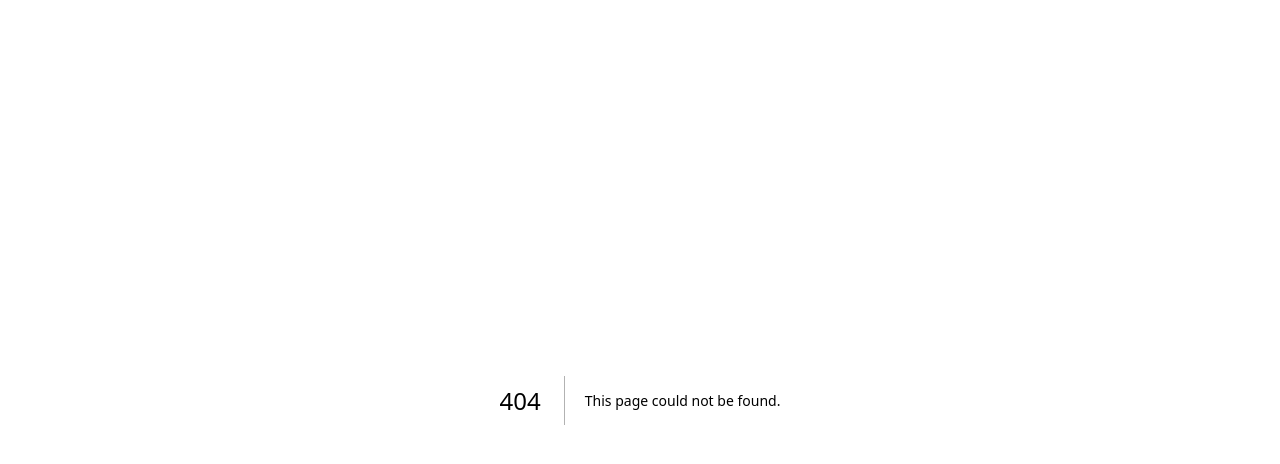
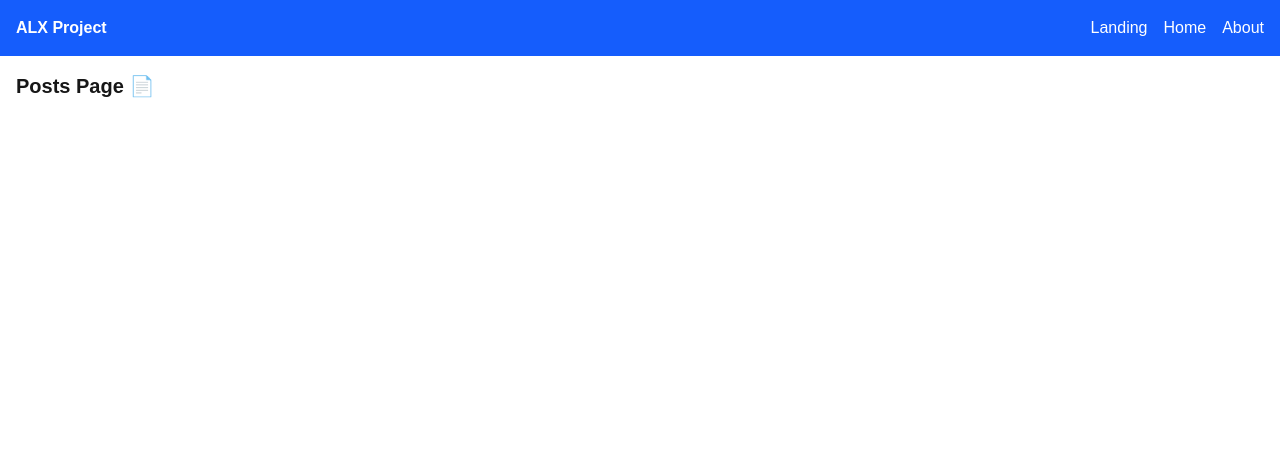
Before and after one commit to Docziet/alx-project-0x02-setup, a Next.js app in the folder alx-project-0x02/: page /posts in a window 1280 px wide. Before the commit this address had no page. Shown: the top 464 px of the page. Built offline with nearby package versions, Linux system fonts and the light colour scheme.

Commit message:
Task 6: Integrated Header across pages and added Posts page

```diff
--- a/alx-project-0x02/pages/_app.tsx
+++ b/alx-project-0x02/pages/_app.tsx
@@ -1,6 +1,14 @@
+import type { AppProps } from "next/app";
+import Header from "@/components/layout/Header";
 import "@/styles/globals.css";
-import type { AppProps } from "next/app";
 
-export default function App({ Component, pageProps }: AppProps) {
-  return <Component {...pageProps} />;
+export default function MyApp({ Component, pageProps }: AppProps) {
+  return (
+    <div>
+      <Header />
+      <main className="p-4">
+        <Component {...pageProps} />
+      </main>
+    </div>
+  );
 }
--- /dev/null
+++ b/alx-project-0x02/pages/posts.tsx
@@ -0,0 +1,3 @@
+export default function PostsPage() {
+  return <h1 className="text-xl font-bold">Posts Page 📄</h1>;
+}
```
